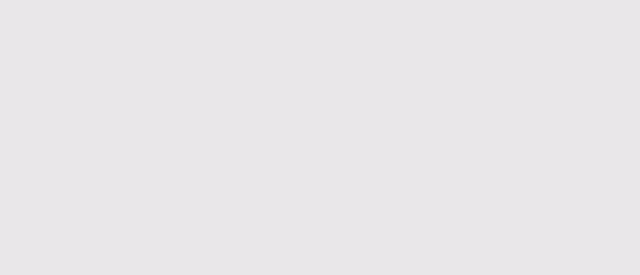
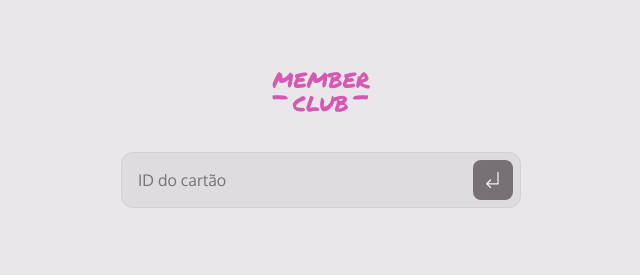
Before and after one commit to natanfoleto/projeto-member-club, a plain HTML site: page index.html in a window 1280 px wide. Shown: the whole page, without its empty margins (319-959 px from the left). Drawn offline with Linux system fonts and the light colour scheme.

Commit message:
Header finalizado

```diff
--- a/index.html
+++ b/index.html
@@ -14,7 +14,22 @@
 </head>
 
 <body>
+  <div id="app">
+    <header>
+      <img id="logo" src="src/assets/Logo.png" alt="Logo">
 
+      <form>
+        <input type="text" id="card-id" name="card-id" placeholder="ID do cartão">
+
+        <button id="search" type="submit" disabled></button>
+      </form>
+    </header>
+
+    <main>
+      <aside></aside>
+      <div></div>
+    </main>
+  </div>
 </body>
 
 </html>
--- a/src/styles/global.css
+++ b/src/styles/global.css
@@ -38,8 +38,14 @@ body {
   font: var(--text-md);
   color: var(--gray-700);
   background-color: var(--gray-200);
+
+  height: 100vh;
 }
 
 img {
   max-width: 100%;
 }
+
+#app {
+  margin: 0 auto;
+}
--- /dev/null
+++ b/src/styles/header.css
@@ -0,0 +1,59 @@
+#logo {
+  width: 7.25rem;
+}
+
+header {
+  display: flex;
+  flex-direction: column;
+  align-items: center;
+
+  padding-block: 4rem;
+
+  & form {
+    margin-top: 2rem;
+
+    position: relative;
+
+    & input {
+      width: 25rem;
+      height: 3.5rem;
+      font: var(--text-md);
+      color: var(--gray-500);
+      background-color: var(--gray-300);
+      border: 1px solid var(--gray-400);
+      border-radius: 0.75rem;
+      padding: 1rem;
+
+      &:focus {
+        outline: 1px solid var(--pink);
+      }
+
+      &:not(:placeholder-shown) {
+        color: var(--gray-700);
+      }
+    }
+
+    & button {
+      position: absolute;
+      background: url(../assets/icons/button.svg) center;
+      width: 40px;
+      height: 40px;
+      padding: 0;
+      border: 0;
+      cursor: pointer;
+
+      right: 0.5rem;
+      top: 0.5rem;
+      top: 50%;
+      transform: translateY(-50%);
+
+      &:hover {
+        background: url(../assets/icons/button-hover.svg) center;
+      }
+
+      &:disabled {
+        background: url(../assets/icons/button-disabled.svg) center;
+      }
+    }
+  }
+}
--- a/src/styles/index.css
+++ b/src/styles/index.css
@@ -1 +1,2 @@
 @import url(global.css);
+@import url(header.css);
```
Also changed, not shown: src/assets/icons/button-disabled.svg (added), src/assets/icons/button-hover.svg (added), src/assets/icons/button.svg (added).
